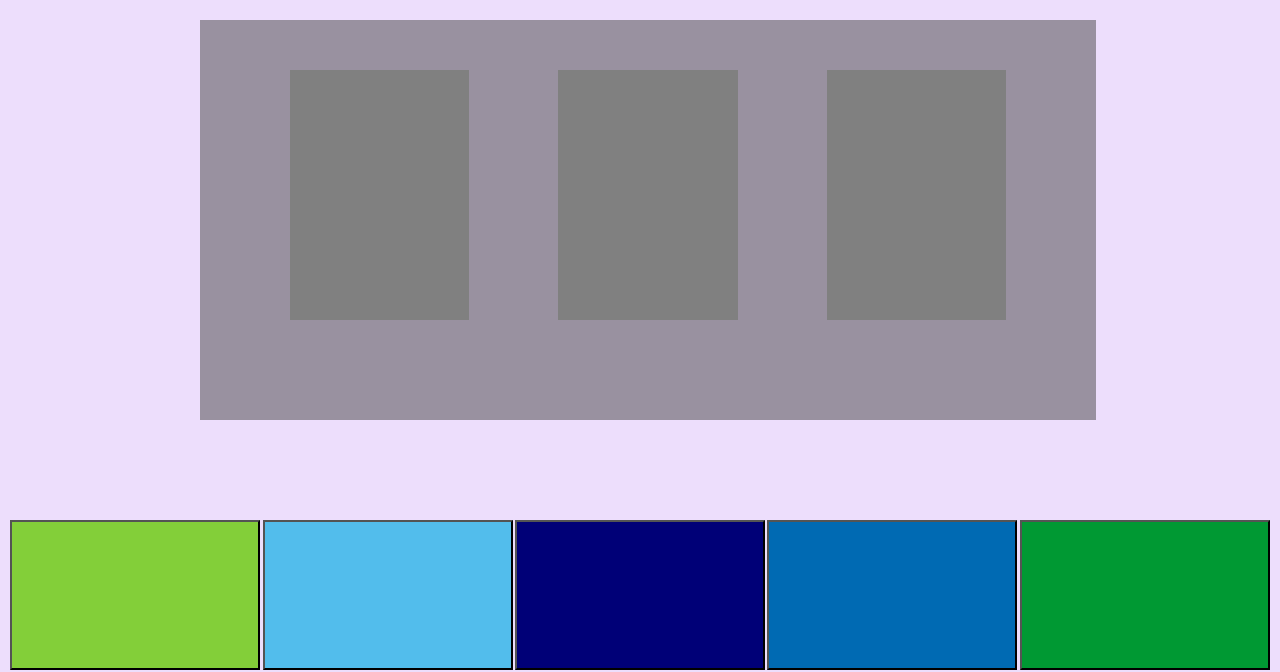
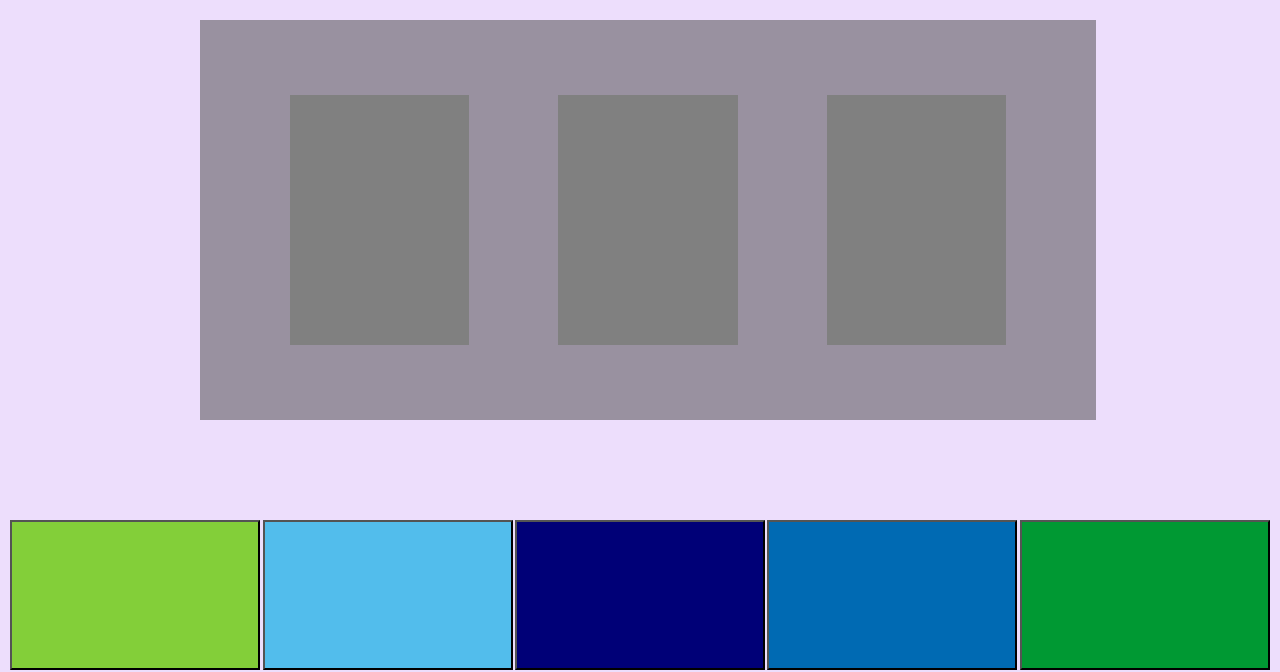
Before and after one commit to abbindustrigymnasium/ux-ui-projekt-power-rangers, a plain HTML site: page Index.html in a window 1280 px wide. Shown: the part 149-821 px from the top of the page. Drawn offline with Linux system fonts and the light colour scheme.

Commit message:
added an html and a css file for every party put all the new files in files: partier html and partier css changed margin top for id book1 removed script part from index

```diff
--- a/index.css
+++ b/index.css
@@ -75,7 +75,7 @@ body {
     background-color: gray;
     height: 250px;
     width: 20%;
-    margin-top: 50px;
+    margin-top: 75px;
     margin-left: 10%;
     flex-wrap: wrap;
     flex-direction: row;
```
Also changed, not shown: Index.html (+0 -3 lines), partier css/c.css (added), partier css/kd.css (added), partier css/lib.css (added), partier css/m.css (added), partier css/mp.css (added), partier css/s.css (added), partier css/sd.css (added), partier css/v.css (added), partier html/c.html (added), partier html/kd.html (added), partier html/lib.html (added), partier html/m.html (added), partier html/mp.html (added), 3 more files.
